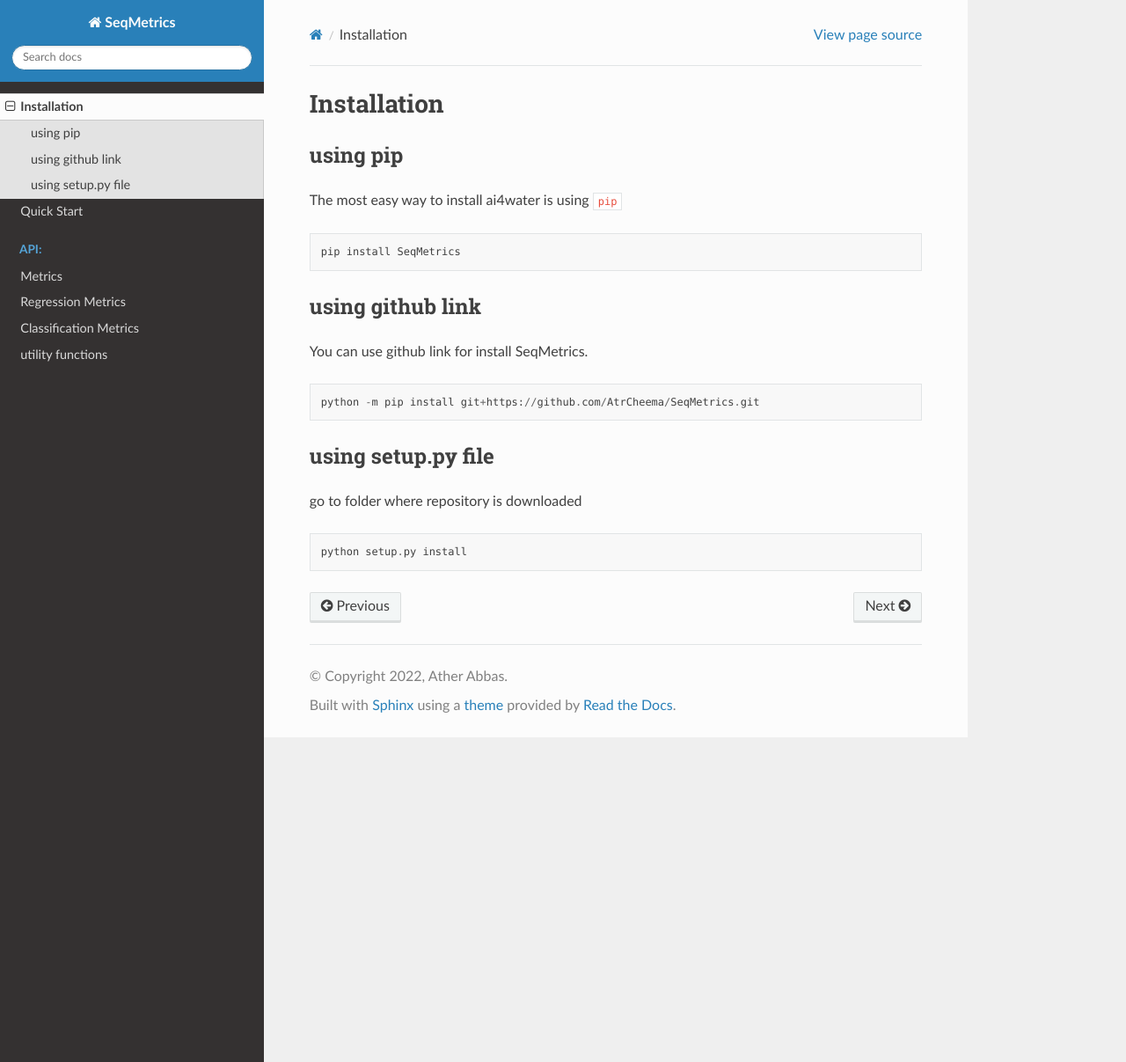
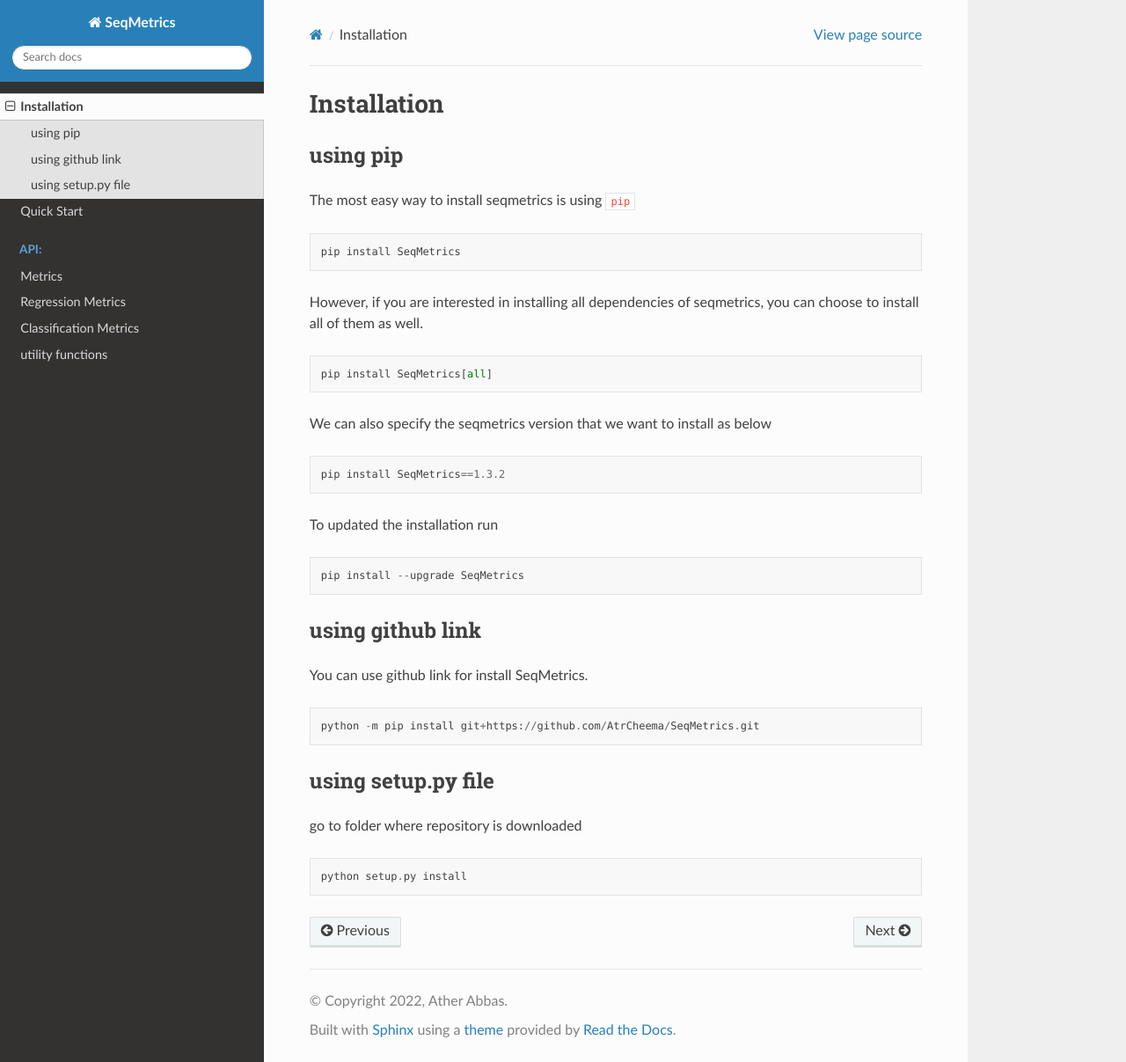
Before and after one commit to AtrCheema/SeqMetrics, a Sphinx documentation site: the page built from docs/source/installation.rst, in a window 1280 px wide and 1207 px high. Shown: the whole window at 88% size. Built offline with Sphinx 7.4.7 and the Read the Docs theme 2.0.0, drawn with Linux system fonts in a browser that asks for light colours.

Commit message:
Updating installation guide

```diff
--- a/docs/source/installation.rst
+++ b/docs/source/installation.rst
@@ -3,10 +3,22 @@
 
 using pip
 =========
-The most easy way to install ai4water is using ``pip``
+The most easy way to install seqmetrics is using ``pip``
 ::
     pip install SeqMetrics
 
+However, if you are interested in installing all dependencies of seqmetrics, you can
+choose to install all of them as well.
+::
+    pip install SeqMetrics[all]
+
+We can also specify the seqmetrics version that we want to install as below
+::
+    pip install SeqMetrics==1.3.2
+
+To updated the installation run
+::
+    pip install --upgrade SeqMetrics
 
 using github link
 =================
```
